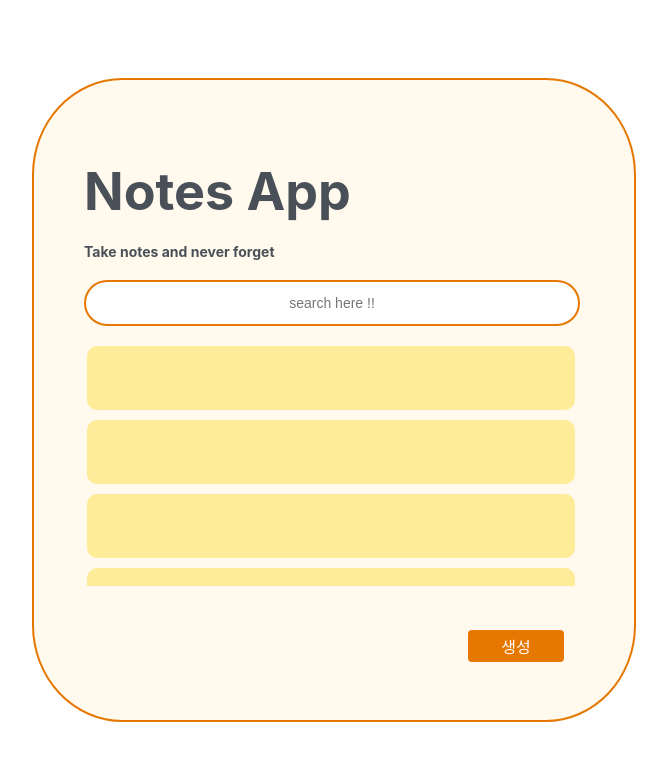
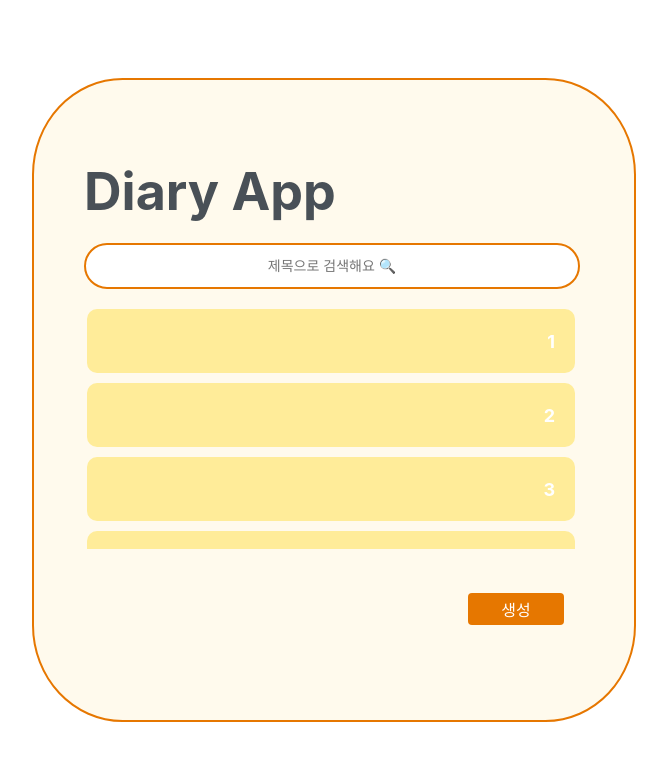
Before and after one commit to songsihyeon/memoBoard, a React (Create React App) app: page / in a window 1280 px wide. Shown: the top 760 px of the page, without its empty margins (306-973 px from the left). Built offline with nearby package versions, Linux system fonts and the light colour scheme.

Commit message:
Update Screen

```diff
--- a/src/App.js
+++ b/src/App.js
@@ -1,8 +1,15 @@
 import React from 'react';
+import { Route } from 'react-router';
 import DrawMain from './Screens/DrawMain';
+import WriteMemo from './Screens/WriteMemo';
 
 function App() {
-  return <DrawMain />;
+  return (
+    <>
+      <DrawMain />
+      <Route path="/write" component={WriteMemo} />
+    </>
+  );
 }
 
 export default App;
--- a/src/Screens/DrawMain.js
+++ b/src/Screens/DrawMain.js
@@ -26,10 +26,10 @@ function DrawMain() {
     <>
       <ContentBox>
         <Header />
-        <SearchBox placeholder="search here !!" />
+        <SearchBox placeholder="제목으로 검색해요 🔍" />
         <BoxItemList />
         <Footer>
-          <Button Text="생성" Path="/write" />
+          <Button Text="생성" Pathes="/write" />
         </Footer>
       </ContentBox>
     </>
--- a/src/Screens/Header.js
+++ b/src/Screens/Header.js
@@ -9,17 +9,17 @@ const BoxHeader = styled.div`
   color: #495057;
 `;
 
-const TakeNotes = styled.div`
-  font-size: 14px;
-  font-weight: bold;
-  padding-top: 20px;
-`;
+// const TakeNotes = styled.div`
+//   font-size: 14px;
+//   font-weight: bold;
+//   padding-top: 20px;
+// `;
 
 function Header() {
   return (
     <BoxHeader>
-      Notes App
-      <TakeNotes>Take notes and never forget</TakeNotes>
+      Diary App
+      {/* <TakeNotes>Take notes and never forget</TakeNotes> */}
     </BoxHeader>
   );
 }
--- a/src/Screens/WriteMemo.js
+++ b/src/Screens/WriteMemo.js
@@ -1,8 +1,26 @@
 import React from 'react';
+import ContentBox from './ContentBox';
+import Header from './Header';
+import Footer from './Footer';
+import Button from '../components/Button';
 import styled from 'styled-components';
 
+const TextBox = styled.textarea`
+  resize: none;
+`;
+
 function WriteMemo() {
-  return;
+  return (
+    <ContentBox>
+      <Header />
+      <TextBox />
+
+      {/* <Footer>
+        <Button Text="취소" Pathes="/" />
+        <Button Text="등록" Pathes="/" />
+      </Footer> */}
+    </ContentBox>
+  );
 }
 
 export default WriteMemo;
--- a/src/components/BoxItem.js
+++ b/src/components/BoxItem.js
@@ -26,6 +26,9 @@ const Item = styled.div`
   height: 4rem;
   border-radius: 10px;
   cursor: pointer;
+  color: white;
+  font-weight: bold;
+  font-size: 18px;
   &:hover {
     ${Remove} {
       display: initial;
@@ -33,9 +36,10 @@ const Item = styled.div`
   }
 `;
 
-function BoxItem() {
+function BoxItem({ children }) {
   return (
     <Item>
+      {children}
       <Remove>
         <MdDelete />
       </Remove>
--- a/src/components/BoxItemList.js
+++ b/src/components/BoxItemList.js
@@ -22,12 +22,14 @@ const ScrollSection = styled.div`
 function BoxItemList() {
   return (
     <ScrollSection>
-      <BoxItem />
-      <BoxItem />
-      <BoxItem />
-      <BoxItem />
-      <BoxItem />
-      <BoxItem />
+      <BoxItem>1</BoxItem>
+      <BoxItem>2</BoxItem>
+      <BoxItem>3</BoxItem>
+      <BoxItem>4</BoxItem>
+      <BoxItem>5</BoxItem>
+      <BoxItem>6</BoxItem>
+      <BoxItem>7</BoxItem>
+      <BoxItem>8</BoxItem>
     </ScrollSection>
   );
 }
--- a/src/components/Button.js
+++ b/src/components/Button.js
@@ -1,7 +1,6 @@
 import React from 'react';
 import styled from 'styled-components';
-import { Route, Link } from 'react-router-dom';
-import WriteMemo from '../Screens/WriteMemo';
+import { Link } from 'react-router-dom';
 
 const ButtonStyle = styled.button`
   height: 2rem;
@@ -23,13 +22,12 @@ const ButtonStyle = styled.button`
   margin-top: 1.5rem;
 `;
 
-function Button({ Text, Path }) {
+function Button({ Text, Pathes }) {
   return (
     <>
-      <Link to={Path}>
+      <Link to={Pathes}>
         <ButtonStyle>{Text}</ButtonStyle>
       </Link>
-      <Route path="/write" component={WriteMemo} />
     </>
   );
 }
```
Also changed, not shown: public/index.html (+0 -22 lines), src/Screens/CreateNote.js (deleted).
